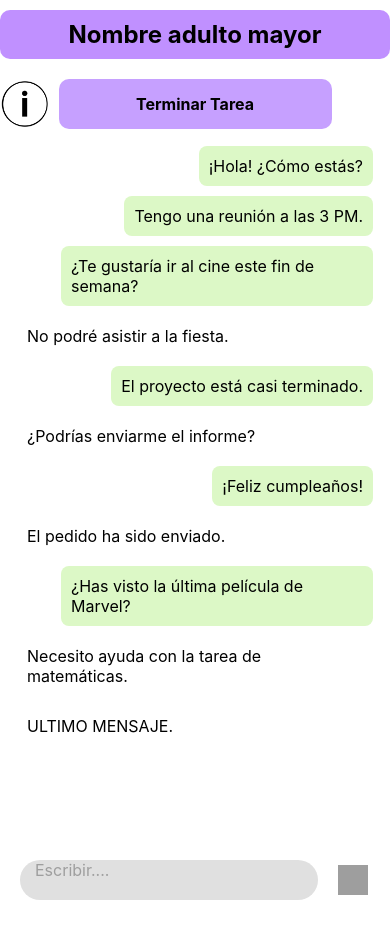
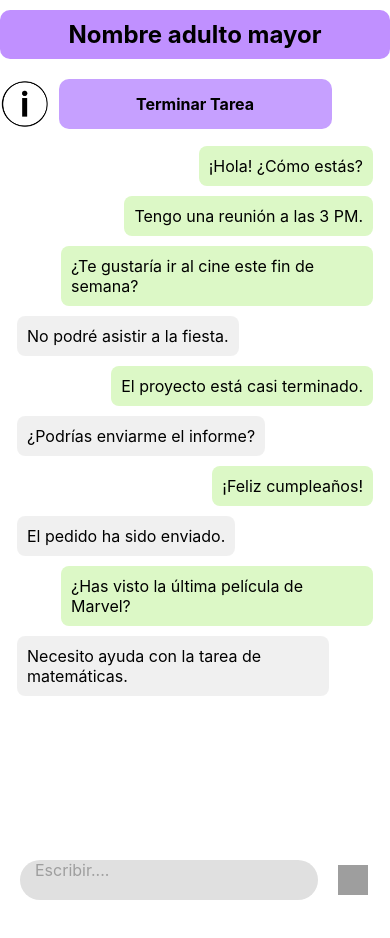
Before and after one commit to Lucilapp/Front-end, a React Native app in the folder native/lucilapp/: screen /chat in a window 390 px wide. Shown: the top 938 px of the page. Built offline with nearby package versions, Linux system fonts and the light colour scheme; grey boxes are pictures that could not be loaded.

Commit message:
finalizacion sprint 16/8

```diff
--- a/native/lucilapp/src/app/screens/chat/[chat].jsx
+++ b/native/lucilapp/src/app/screens/chat/[chat].jsx
@@ -22,7 +22,6 @@ export default function ChatScreen(props) {
     { id: '8', text: 'El pedido ha sido enviado.', send: false },
     { id: '9', text: '¿Has visto la última película de Marvel?', send: true },
     { id: '10', text: 'Necesito ayuda con la tarea de matemáticas.', send: false },
-    { id: '11', text: 'ULTIMO MENSAJE.', send: false },
   ]);
 
 /*
@@ -55,18 +54,18 @@ export default function ChatScreen(props) {
   const [keyboardVisible, setKeyboardVisible] = useState(false);
   const [valText, setvalText] = useState('');
   useEffect(() => {
-    //detecta cuando el teclado se muestra
+    // listener que detecta cuando el teclado se muestra
     const keyboardDidShowListener = Keyboard.addListener(
       'keyboardDidShow',
       () => setKeyboardVisible(true)
     );
 
-    //detecta cuando el teclado se oculta
+    // listener que detecta cuando el teclado se oculta
     const keyboardDidHideListener = Keyboard.addListener(
       'keyboardDidHide',
       () => setKeyboardVisible(false)
     );
-
+    // Limpieza de listeners
     return () => {
       keyboardDidShowListener.remove();
       keyboardDidHideListener.remove();
@@ -150,7 +149,6 @@ const styles = StyleSheet.create({
     height: 30,
     marginLeft: 20,
     marginTop: 5,
-    /*borderRadius: '100%',*/
   },
   containerInput: {
     paddingHorizontal: 20,
@@ -170,7 +168,6 @@ const styles = StyleSheet.create({
     width: '85%',
     color: '#000',
   },
-
   sent: {
     backgroundColor: '#dcf8c6',
     alignSelf: 'flex-end',
@@ -181,7 +178,7 @@ const styles = StyleSheet.create({
     marginRight: 17,
   },
   received: {
-    backgroundColor: '#ffffff',
+    backgroundColor: '#00000010',
     alignSelf: 'flex-start',
     padding: 10,
     borderRadius: 8,
--- a/native/lucilapp/src/components/chat/chatMsj.jsx
+++ b/native/lucilapp/src/components/chat/chatMsj.jsx
@@ -1,12 +1,6 @@
 import React, { useEffect, useState } from "react";
 import { View, Text, ScrollView, StyleSheet, TouchableOpacity, TextInput, Button, Image } from 'react-native';
 
-
-const colorMsj = () => {
-    if(arrayMsj.send){
-
-    }
-}
 
 const Msj = (props) => {
   return (
@@ -22,20 +16,6 @@ const styles = StyleSheet.create({
       justifyContent: 'center',
       alignItems: 'center',
     },
-    bubble: {
-      maxWidth: '80%',
-      padding: 10,
-      borderRadius: 15,
-      margin: 5,
-    },
-    sent: {
-      backgroundColor: '#dcf8c6', // Verde claro
-      alignSelf: 'flex-end',
-    },
-    received: {
-      backgroundColor: '#ffffff', // Blanco
-      alignSelf: 'flex-start',
-    },
     text: {
       fontSize: 16,
       color: '#000',
```
